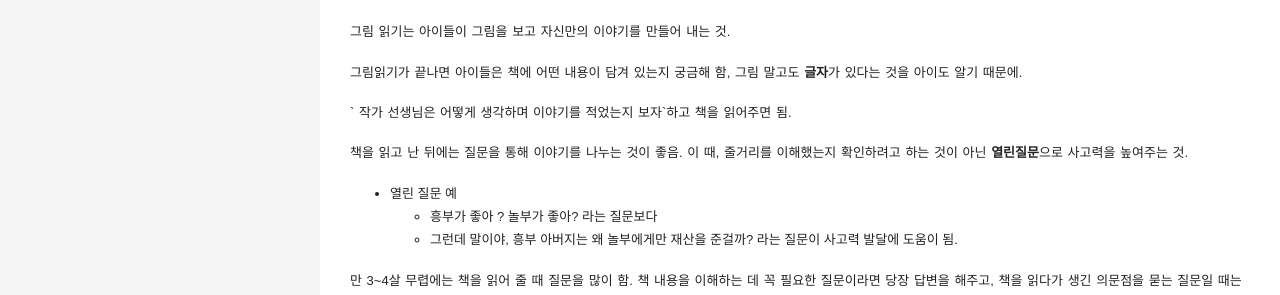
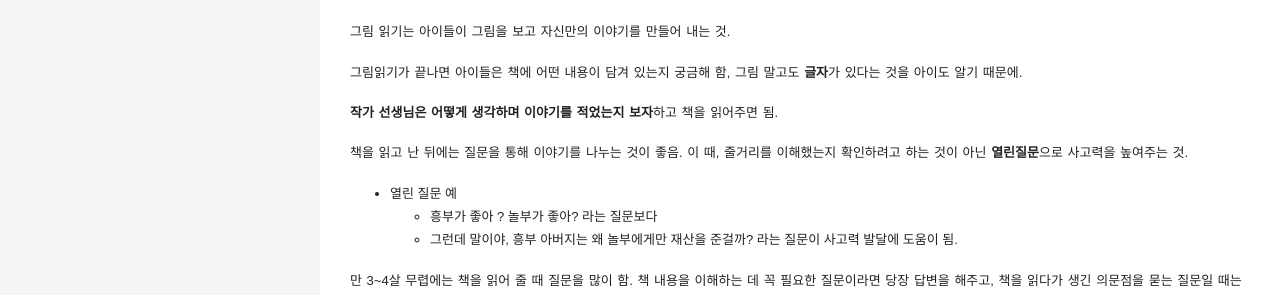
Before and after one commit to esteepark/esteepark.github.io, a Jekyll site: the page built from _posts/2018-07-27-about_children.md, in a window 1280 px wide. Shown: the part 3150-3445 px from the top of the page. Built offline with Jekyll 4.4.1, drawn with Linux system fonts in a browser that asks for light colours; comment, search, counter and statistics services are not loaded.

Commit message:
by esteepark

```diff
--- a/_posts/2018-07-27-about_children.md
+++ b/_posts/2018-07-27-about_children.md
@@ -173,7 +173,7 @@ PART 6. 나와 내 아이, 달라질 수 있을까
 그림읽기가 끝나면 아이들은 책에 어떤 내용이 담겨 있는지 궁금해 함, 그림 말고도 **글자**가 있다는 것을 아이도 알기 때문에.
 
 
-` 작가 선생님은 어떻게 생각하며 이야기를 적었는지 보자`하고 책을 읽어주면 됨.
+**작가 선생님은 어떻게 생각하며 이야기를 적었는지 보자**하고 책을 읽어주면 됨.
 
 책을 읽고 난 뒤에는 질문을 통해 이야기를 나누는 것이 좋음.
 이 때, 줄거리를 이해했는지 확인하려고 하는 것이 아닌 **열린질문**으로 사고력을 높여주는 것.
```
